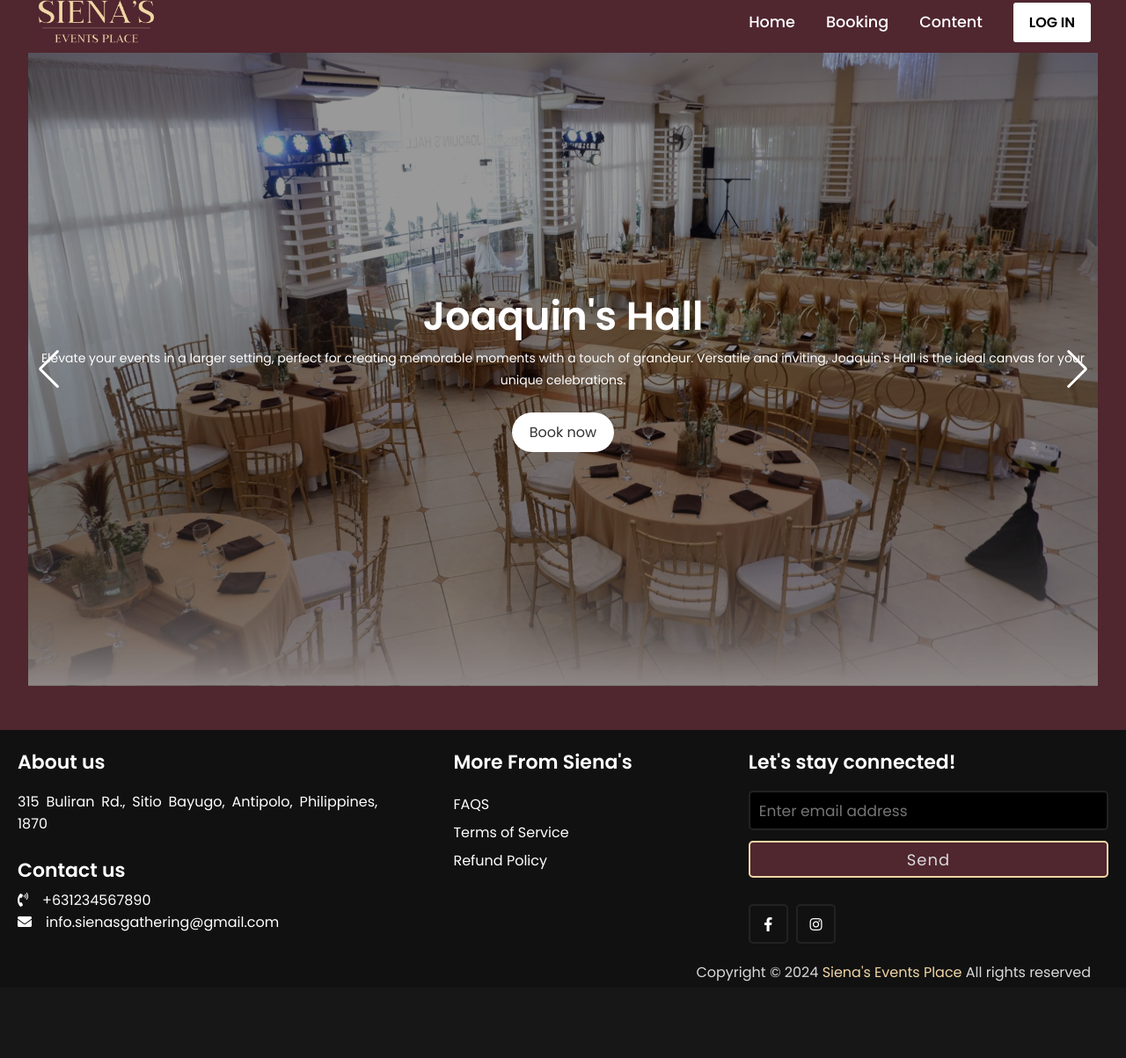
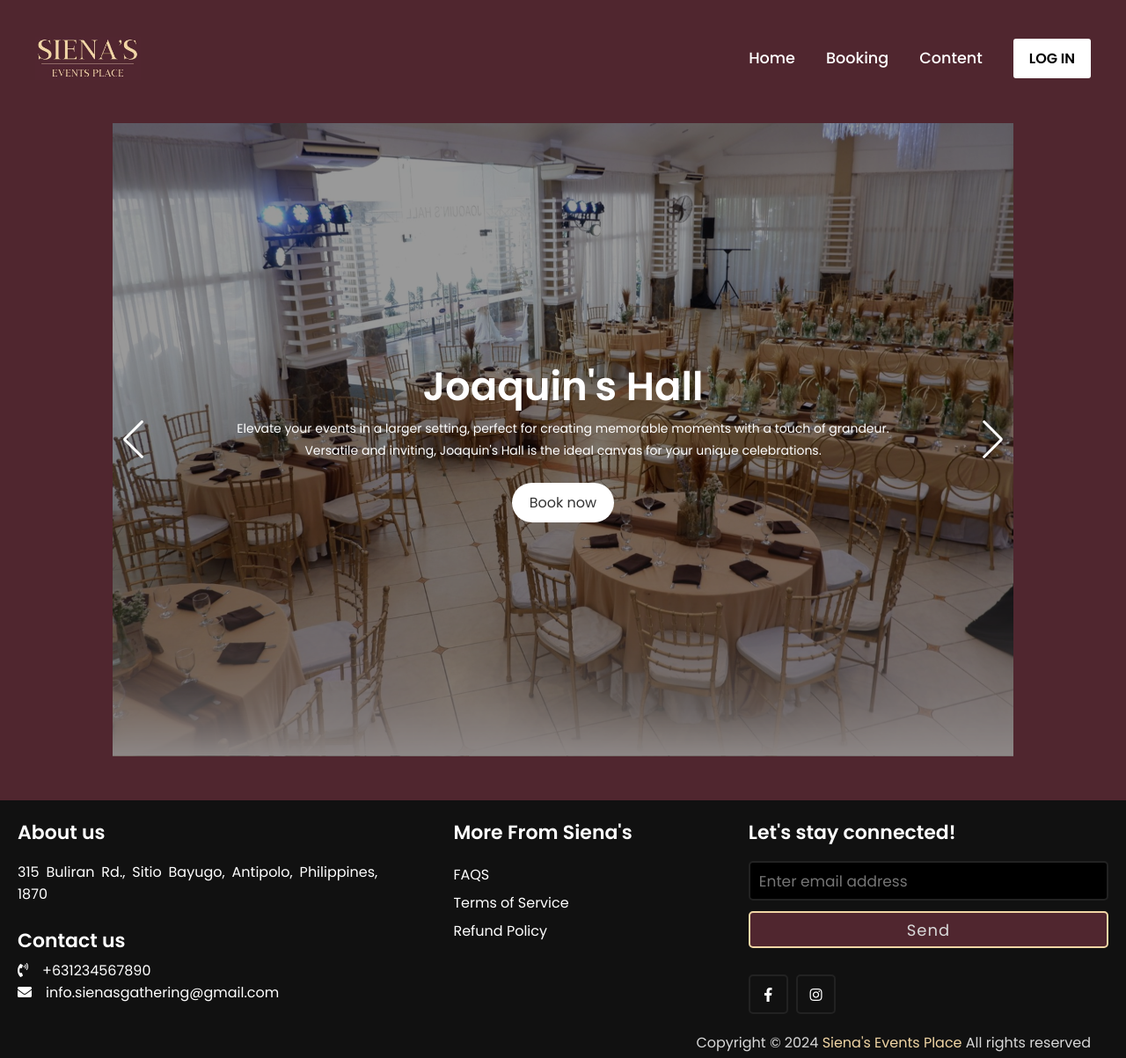
Before and after one commit to Gabbbrielll/siena, a PHP site: page / in a window 1280 px wide. Shown: the whole page at 88% size. Before the commit the page ends 1116 px from the top, so only its background shows below. Run offline with PHP 8.4, Linux system fonts and the light colour scheme; some libraries are stand-ins or nearby versions.

Commit message:
second revision

```diff
--- a/index.html
+++ b/index.html
@@ -100,7 +100,7 @@
                   <h2>
                     Joaquin's Hall
                   </h2>
-                  <span class="text"> Elevate your events in a larger setting, perfect for creating memorable moments with a touch of grandeur. Versatile and inviting, Joaquin's Hall is the ideal canvas for your unique celebrations. </span>
+                  <span class="text"> Elevate your events in a larger setting, perfect for creating memorable moments with a touch of grandeur. <br> Versatile and inviting, Joaquin's Hall is the ideal canvas for your unique celebrations. </span>
                 </br>
                   <a href="booking.html" class="button">Book now</a>
                 </div>
--- a/style.css
+++ b/style.css
@@ -15,11 +15,11 @@ body {
 header {
     position: absolute;
     width: 100%;
-    height: 75%;
     top: 0;
     left: 0;
     z-index: 10;
     padding: 0 10px;
+    margin-top: 20px;
 }
 
 h4{
@@ -36,7 +36,6 @@ h4{
     display: flex;
     padding: 22px 0;
     align-items: center;
-    height: 50px;
     max-width: 1200px;
     margin: 0 auto;
     justify-content: space-between;
@@ -57,7 +56,7 @@ h4{
 }
 
 .navbar .logo img {
-    width: 140px;
+    width: 120px;
 }
 
 
@@ -131,7 +130,7 @@ h4{
     position: absolute;
     top: 12px;
     right: 12px;
-    color: #50262f;
+    color: #f1d6a5;
     cursor: pointer;
 }
 
@@ -361,9 +360,9 @@ form button:hover {
 }
 
 .main {
-  margin-top: 10px;
+  margin-top: 50px;
     height: 90vh;
-    width: 95%;
+    width: 80%;
   }
   .wrapper,
   .slide {
@@ -587,6 +586,7 @@ form button:hover {
 
   /* booking */
   :root {
+    margin-top: 40px;
     --primary-color: #50262f;
     --primary-color-dark: #50262f;
     --text-dark: #333333;
@@ -597,12 +597,14 @@ form button:hover {
   }
 
   .section__container {
+
     max-width: var(--max-width);
     margin: auto;
     padding: 5rem 1rem;
   }
 
   .section__header {
+
     font-size: 2rem;
     font-weight: 600;
     color: var(--text-dark);
@@ -623,6 +625,7 @@ form button:hover {
   }
 
   nav {
+
     max-width: var(--max-width);
     margin: auto;
     padding: 2rem 1rem;
@@ -632,6 +635,7 @@ form button:hover {
   }
 
   .nav__logo {
+
     font-size: 1.5rem;
     font-weight: 600;
     color: var(--text-dark);
```
